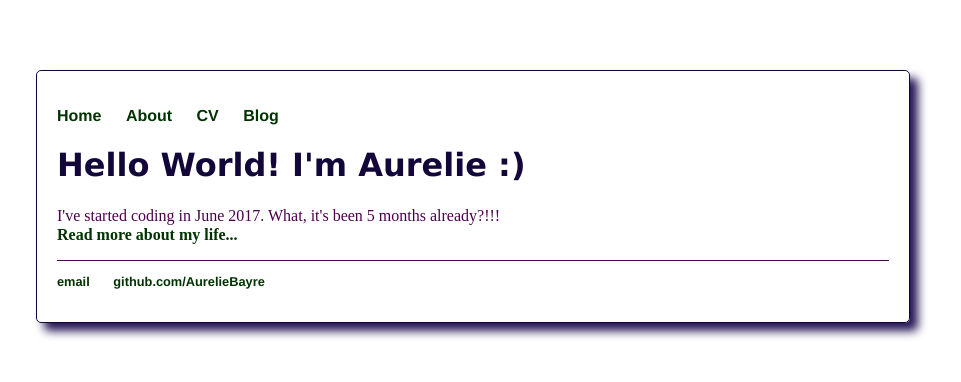
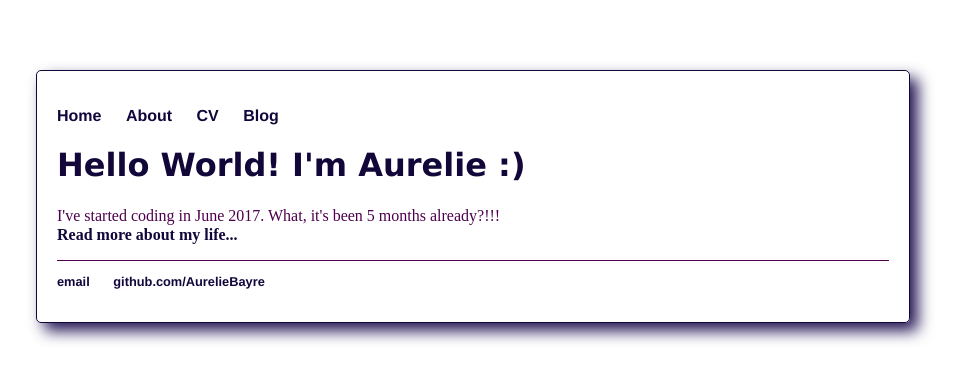
Before and after one commit to AurelieBayre/aurelieBayre.github.io, a Jekyll site: the page built from index.html, in a window 1280 px wide. Shown: the top 382 px of the page, without its empty margins (167-1128 px from the left). Built offline with Jekyll 4.4.1, drawn with Linux system fonts in a browser that asks for light colours.

Commit message:
Update main.css

```diff
--- a/css/main.css
+++ b/css/main.css
@@ -3,7 +3,7 @@ body {
     border-width: 1px;
     border-color: #13073A;
     border-radius: 5px;
-    box-shadow: 8px 8px 10px #251655;
+    box-shadow: 8px 8px 15px #251655;
     margin: 70px auto;
     padding: 20px;
     width: 65%;
@@ -19,12 +19,13 @@ nav ul li, footer ul li {
     margin-right: 20px;
 }
 a {
-    color: #003300;
+    color: #12073B;
     font-weight: bold;
     text-decoration: none;
 
 }
 a:hover {
+    color: #3F3075;
     letter-spacing: 0.1654em;
     text-decoration: underline;
 }
```
